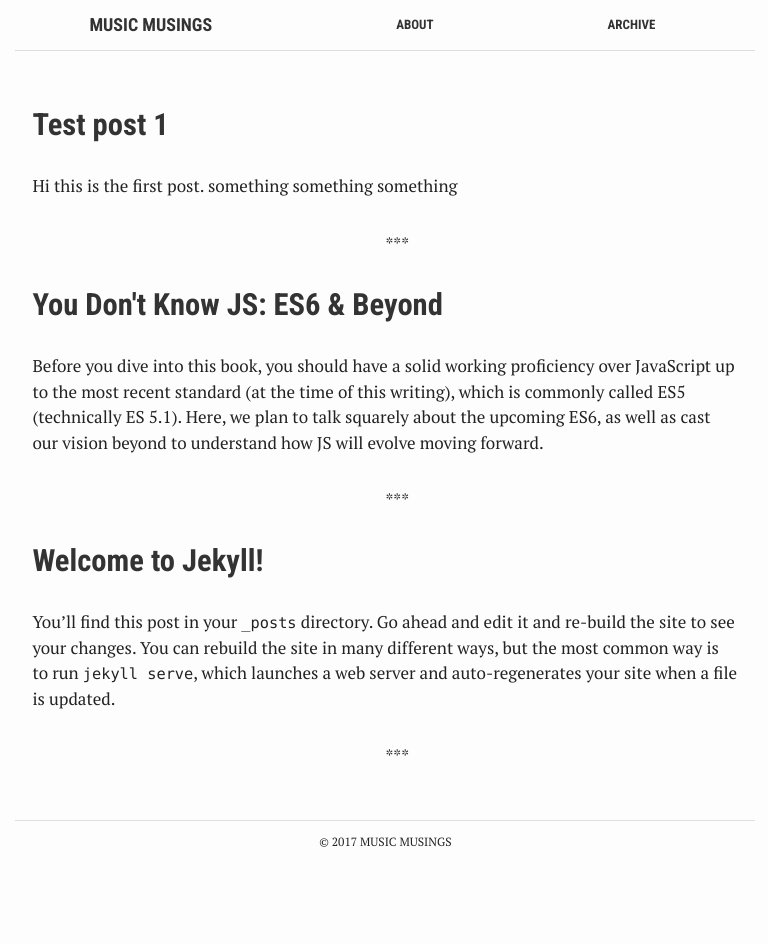
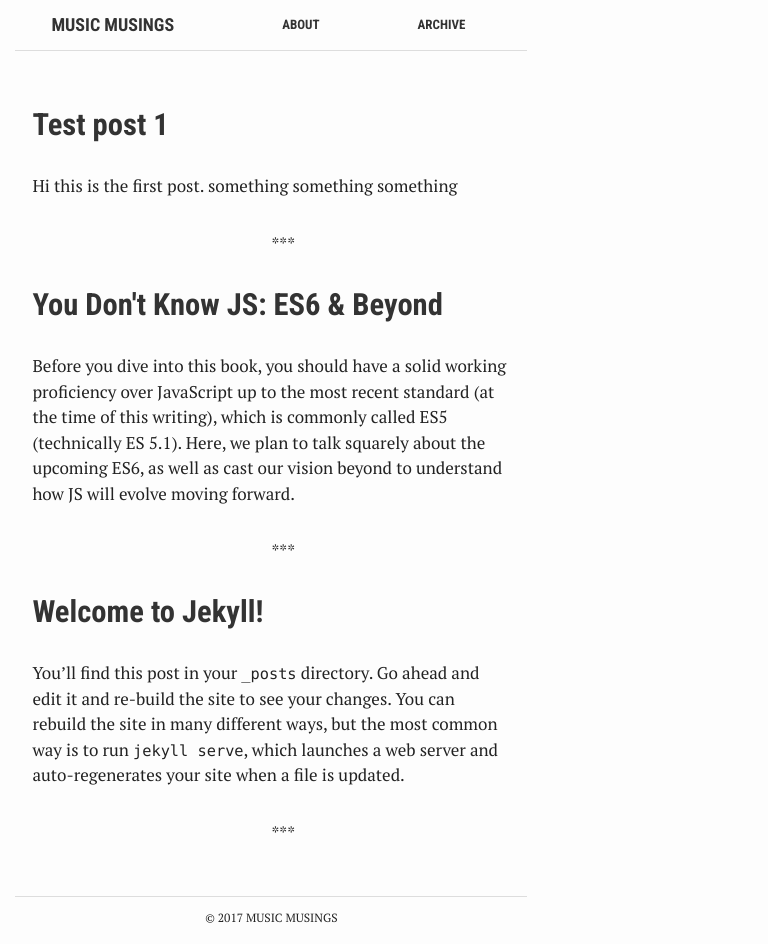
Before and after one commit to moke8198/moke8198.github.io, a Jekyll site: the page built from index.html, in a window 1280 px wide. Shown: the whole page, without its empty margins (23-791 px from the left). Built offline with Jekyll 4.4.1, drawn with Linux system fonts in a browser that asks for light colours; before the commit the page ends 900 px from its top, so only the background shows below that.

Commit message:
Update _variables.scss

```diff
--- a/assets/_sass/_variables.scss
+++ b/assets/_sass/_variables.scss
@@ -4,10 +4,10 @@ $md-break-point: 640px;
 $sm-break-point: 320px;
 
 $aside-width: 35%;
-$content-wrapper-width: 60%;
+$content-wrapper-width: 40%;
 $article-max-width: 740px;
 $post-margin-left: 3%;
-$aside-margin-left: 67%;
+$aside-margin-left: 60%;
 
 $img: "../img";
 $js: "../js";
```
